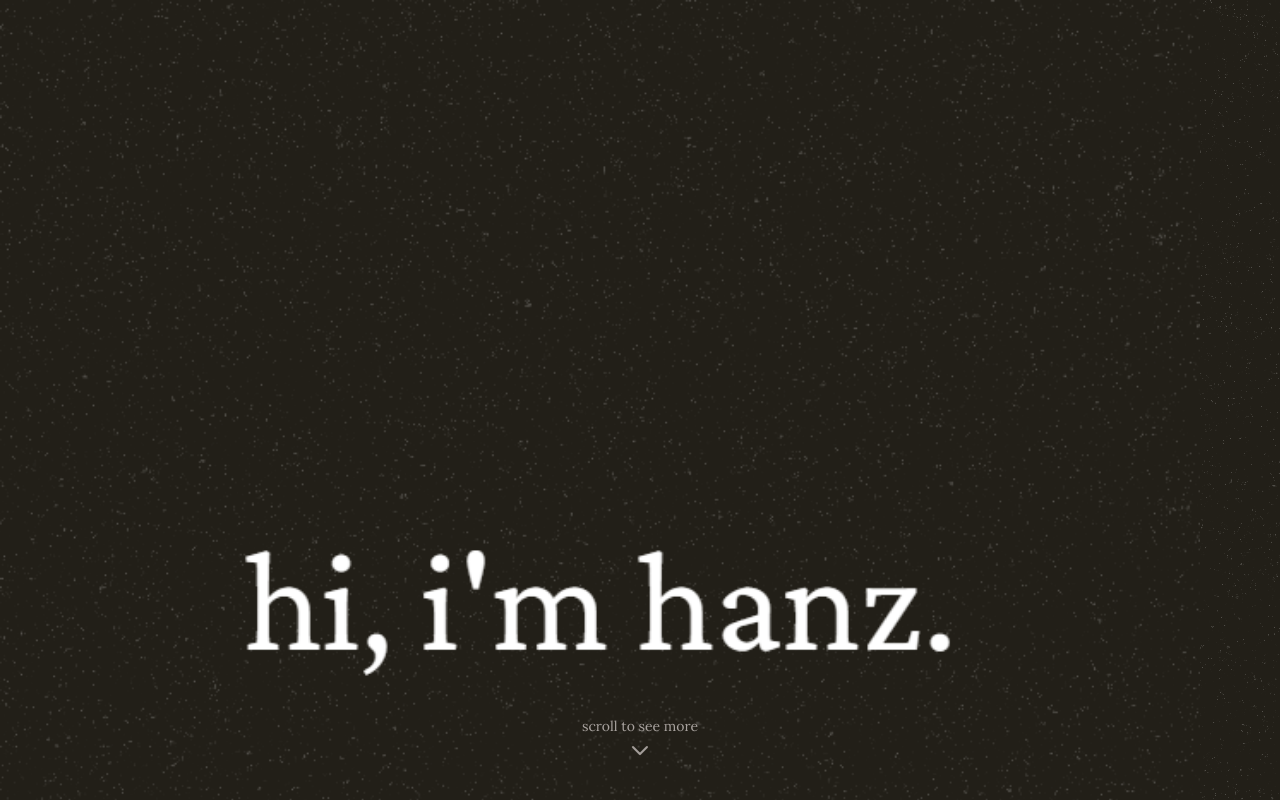
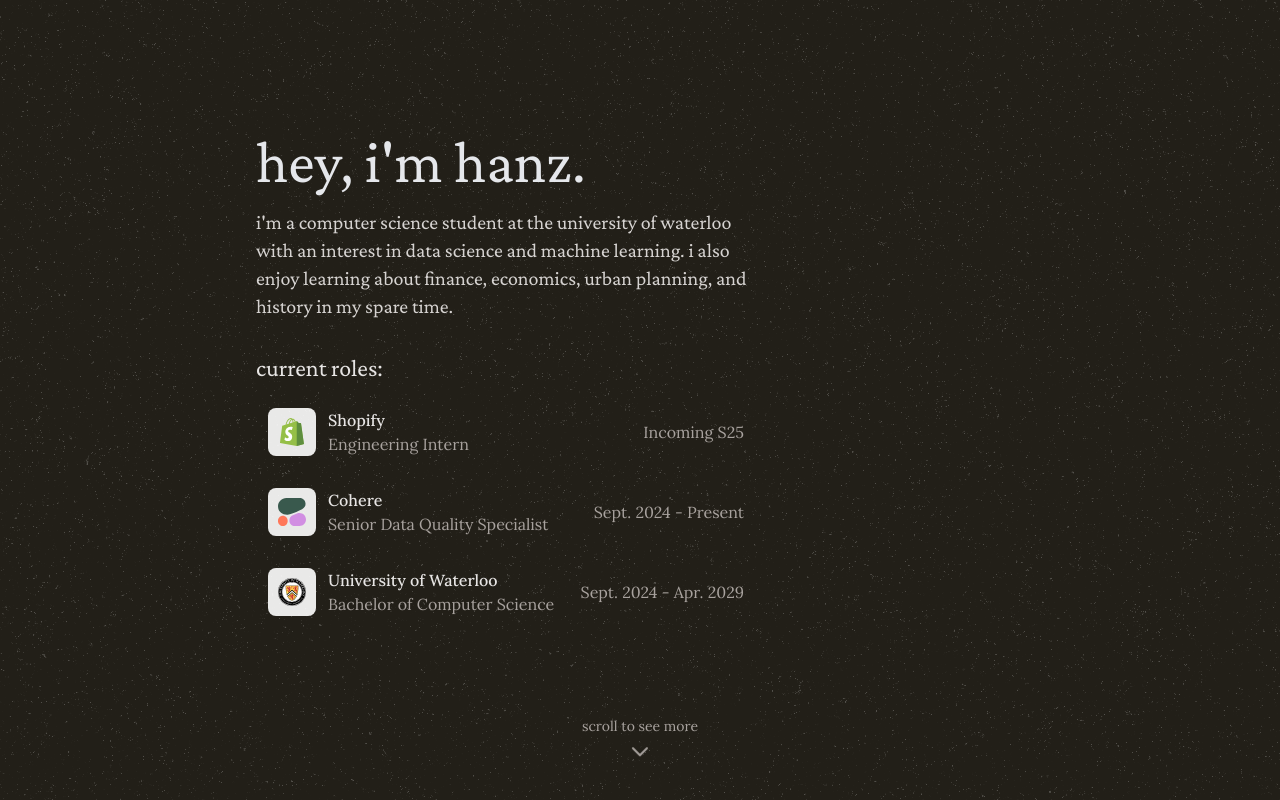
Before and after one commit to HanzPo/hanzpo.com, a Next.js app: page / in a window 1280 px wide. Shown: the top 800 px of the page. Built offline with nearby package versions, Linux system fonts and the light colour scheme.

Commit message:
Ok fuck instagram previews

```diff
--- a/src/app/page.tsx
+++ b/src/app/page.tsx
@@ -3,7 +3,6 @@
 export default function Home() {
   return (
     <div>
-      <Image src="/opengraph-image.png" alt="Opengraph preview image" width={1200} height={630} />
       <div className="min-h-screen flex items-center">
         <div className="w-full px-4 md:px-0 md:ml-[10%] lg:ml-[20%] mt-8 md:-mt-10">
           <h1 className="text-4xl md:text-5xl lg:text-6xl font-crimson-pro mb-4 text-center md:text-left">
```
